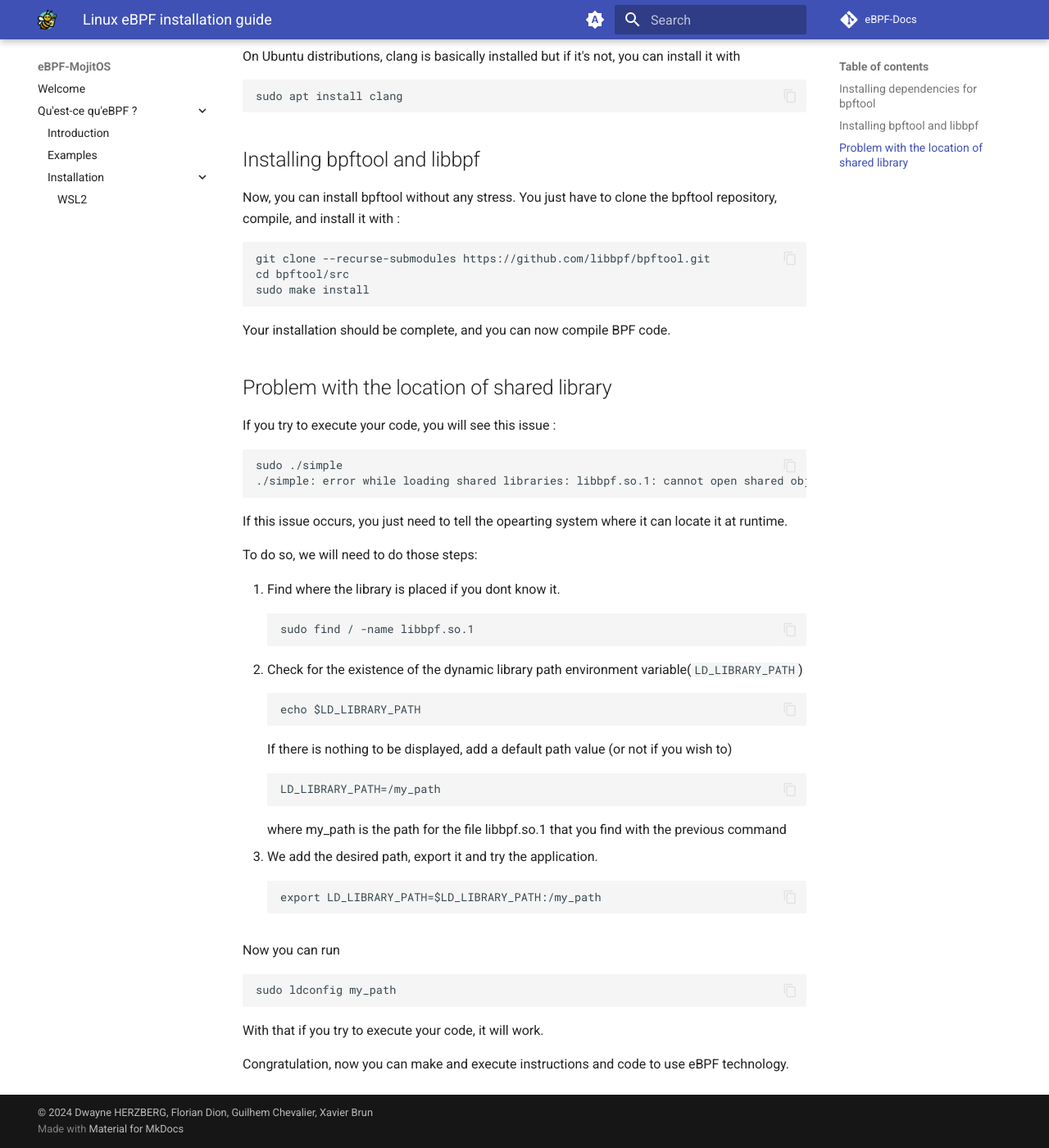
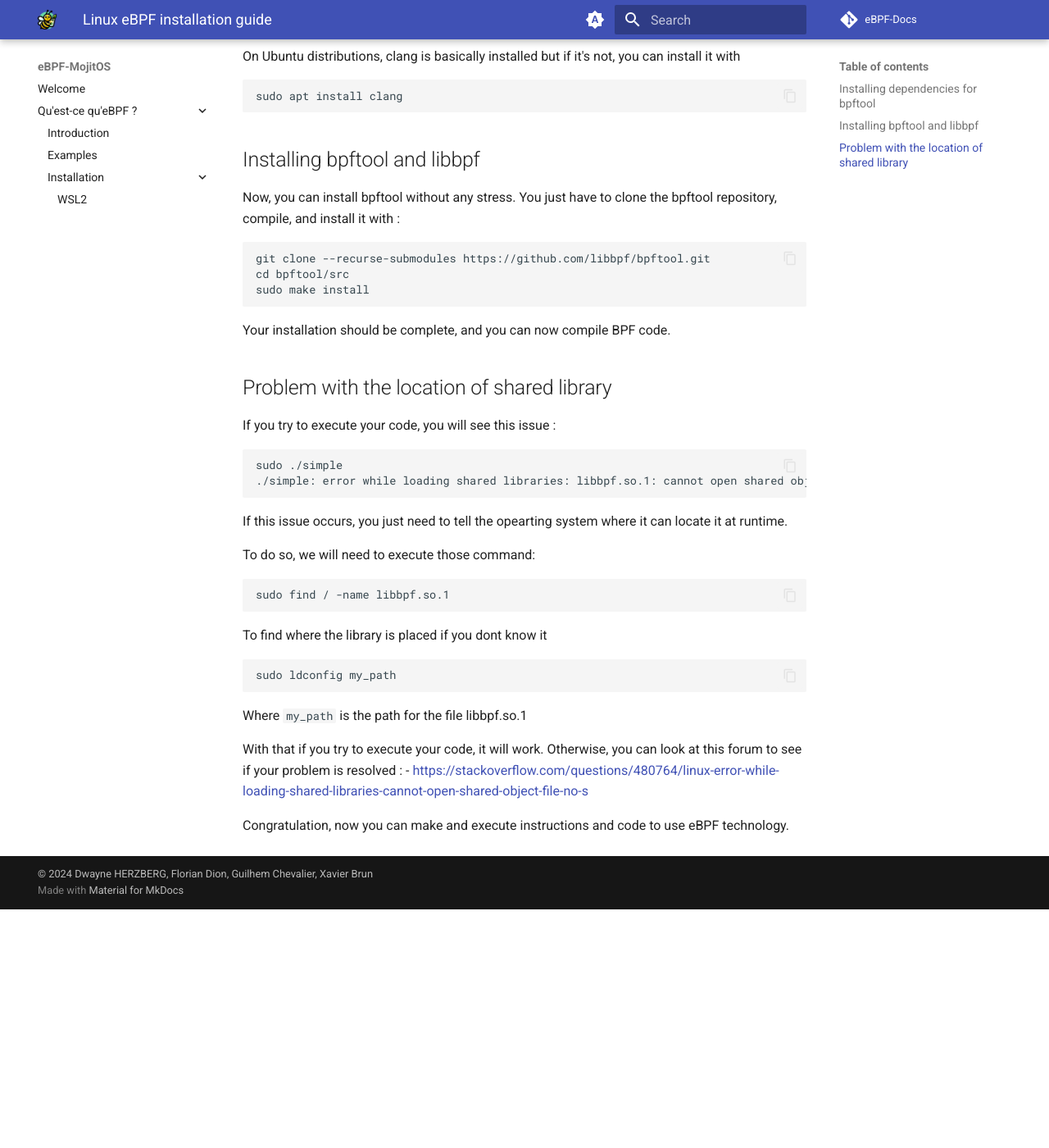
Before and after one commit to HDwayne/eBPF-Docs, an MkDocs documentation site: the page built from docs/installation/linux.md, in a window 1280 px wide and 1400 px high, scrolled down 487 px. Shown: the whole window at 82% size. Built offline with MkDocs 1.6.1 and Material for MkDocs 9.7.7, drawn with Linux system fonts in a browser that asks for light colours; comment, search, counter and statistics services are not loaded; after the commit the page ends 1596 px from its top, so only the background shows below that.

Commit message:
Update linux.md

````diff
--- a/docs/installation/linux.md
+++ b/docs/installation/linux.md
@@ -44,32 +44,20 @@ sudo ./simple
 
 If this issue occurs, you just need to tell the opearting system where it can locate it at runtime.
 
-To do so, we will need to do those steps:
+To do so, we will need to execute those command:
 
-1. Find where the library is placed if you dont know it.
 ```
 sudo find / -name libbpf.so.1
 ```
-2. Check for the existence of the dynamic library path environment variable(`LD_LIBRARY_PATH`)
-```
-echo $LD_LIBRARY_PATH
-```
-If there is nothing to be displayed, add a default path value (or not if you wish to)
-```
-LD_LIBRARY_PATH=/my_path
-```
-where my_path is the path for the file libbpf.so.1 that you find with the previous command
-
-3. We add the desired path, export it and try the application.
-```
-export LD_LIBRARY_PATH=$LD_LIBRARY_PATH:/my_path
-```
-
-Now you can run
+To find where the library is placed if you dont know it
 ```
 sudo ldconfig my_path
 ```
+Where `my_path` is the path for the file libbpf.so.1
 
-With that if you try to execute your code, it will work.
+
+With that if you try to execute your code, it will work. Otherwise, you can look at this forum to see if your problem is resolved :
+- [https://stackoverflow.com/questions/480764/linux-error-while-loading-shared-libraries-cannot-open-shared-object-file-no-s](https://stackoverflow.com/questions/480764/linux-error-while-loading-shared-libraries-cannot-open-shared-object-file-no-s)
+
 
 Congratulation, now you can make and execute instructions and code to use eBPF technology.
````
